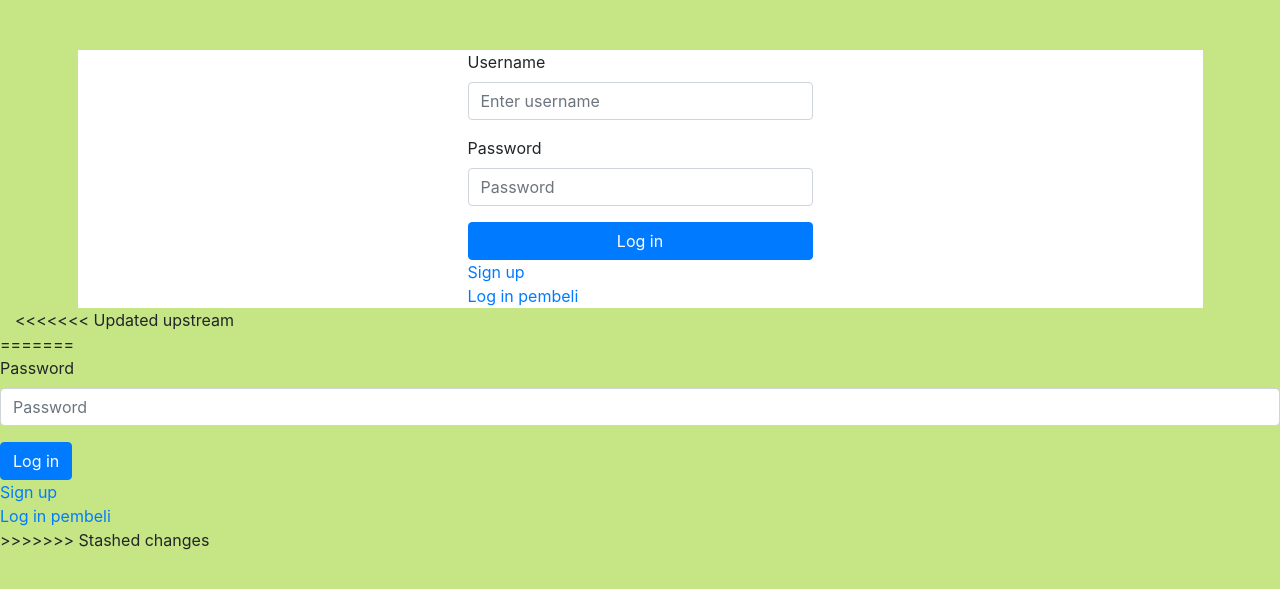
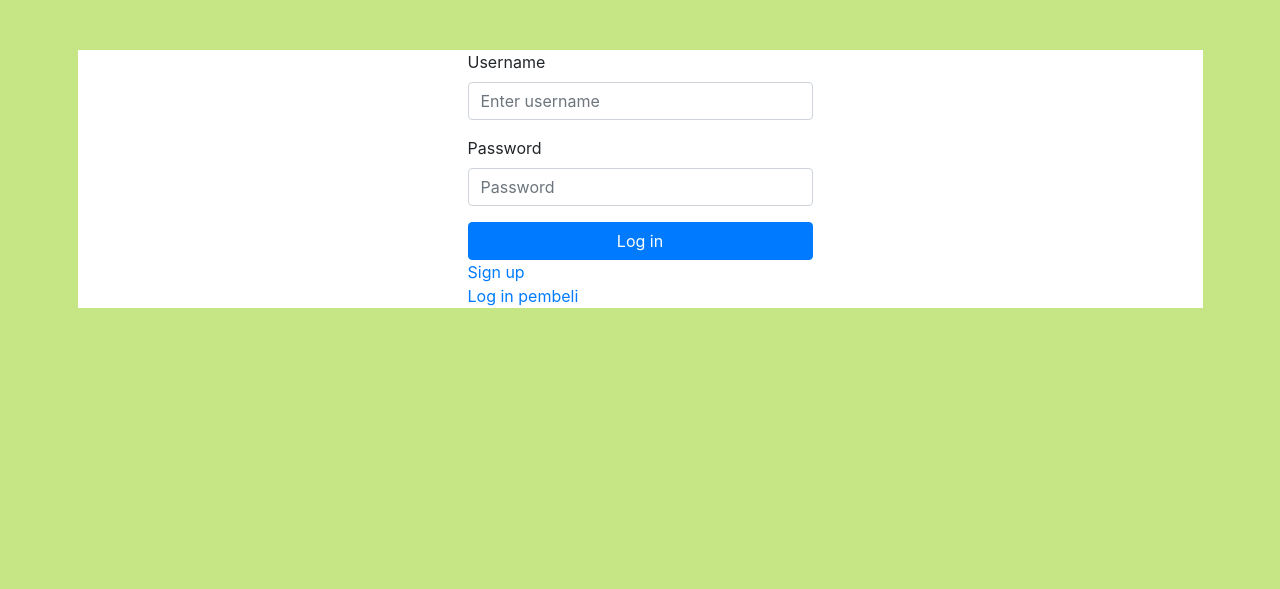
Before and after one commit to AlfredWibowo/Tokomania, a PHP site: page /toko/index.php in a window 1280 px wide. Shown: the top 589 px of the page. Run offline with PHP 8.4, Linux system fonts and the light colour scheme.

Commit message:
update toko

```diff
--- a/toko/index.php
+++ b/toko/index.php
@@ -44,23 +44,11 @@
                         <input type="password" class="form-control" name="password" id="password" placeholder="Password" required>
                     </div>
                     <button type="submit" class="btn btn-primary btn-block">Log in</button>
-                    <a href="signup.php">Sign up</a><br>
+                    <a href="signuptoko.php">Sign up</a><br>
                     <a href="../index.php">Log in pembeli</a><br>
                 </form>
             </div>
         </div>
-<<<<<<< Updated upstream
     </div>
-=======
-        <div class="form-group">
-            <label for="password">Password</label>
-            <input type="password" class="form-control" name="password" id="password" placeholder="Password" required>
-        </div>
-        <button type="submit" class="btn btn-primary">Log in</button>
-        <br>
-        <a href="./signuptoko.php">Sign up</a><br>
-        <a href="../index.php">Log in pembeli</a><br>
-    </form>
->>>>>>> Stashed changes
 </body>
 </html>
--- a/toko/signuptoko.php
+++ b/toko/signuptoko.php
@@ -1,5 +1,5 @@
 <?php
-    include "./services/database.php";
+    include "../services/database.php";
 ?>
 <!DOCTYPE html>
 <html lang="en">
```
